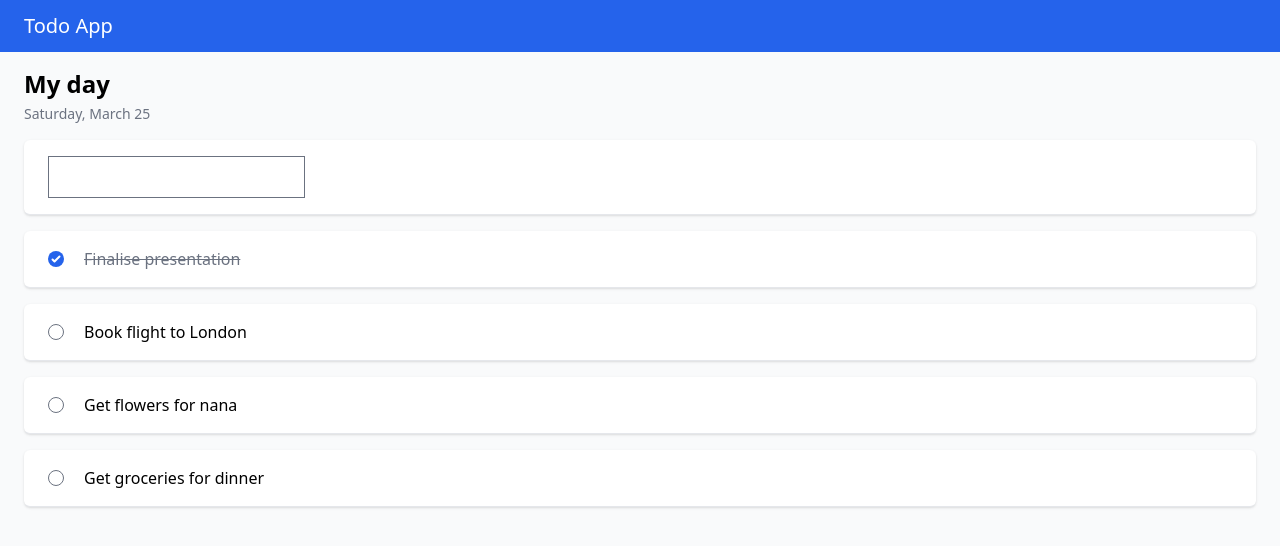
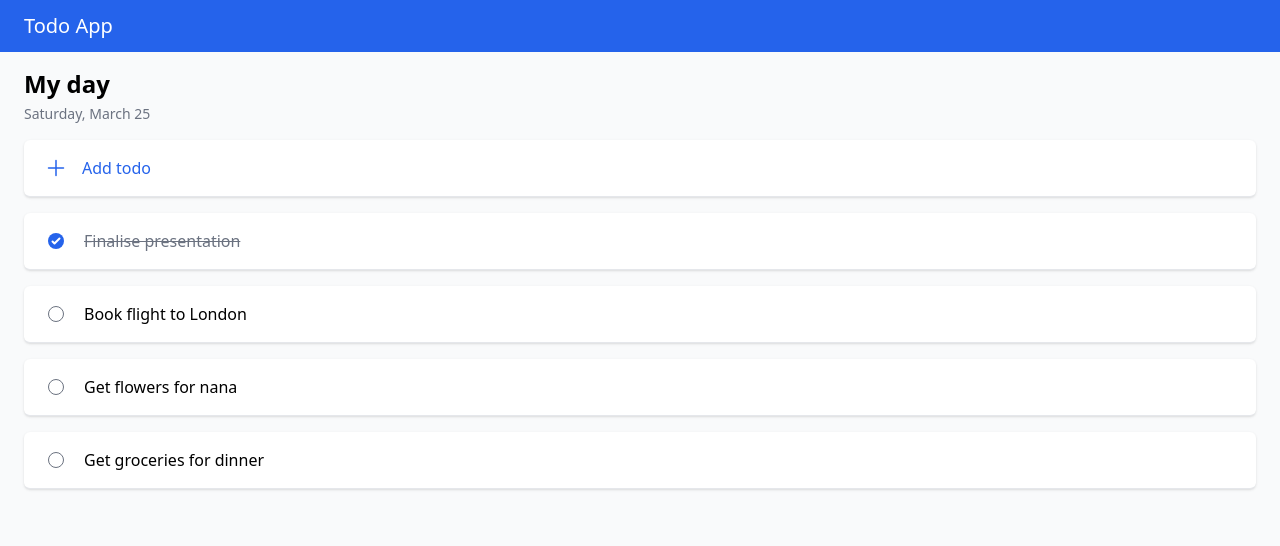
Before and after one commit to rossilor95/todo-app, a React (Vite) app in the folder frontend/: page / in a window 1280 px wide. Shown: the top 546 px of the page. Built offline with nearby package versions, Linux system fonts and the light colour scheme.

Commit message:
feat(frontend): add styling to NewTodoForm

```diff
--- a/frontend/src/components/NewTodoForm.tsx
+++ b/frontend/src/components/NewTodoForm.tsx
@@ -1,4 +1,6 @@
-import { FormEvent, FormEventHandler, useState } from "react";
+import { FormEvent, useState } from "react";
+import { HiPlus } from "react-icons/hi2";
+
 
 interface TodoFormProps {
   handleAddTodo: (text: string) => void;
@@ -17,20 +19,20 @@ export default function TodoForm({ handleAddTodo }: TodoFormProps) {
   };
 
   return (
-    <li className="bg-white border-b border-gray-200 shadow hover:bg-blue-50 sm:rounded-md mb-4">
-      <div className="px-4 py-4 sm:px-6">
-        <div className="flex items-center justify-between">
-          <div className="flex items-center">
+    <li className="bg-white border-b border-gray-200 shadow sm:rounded-md mb-4">
+      <div className="px-4 py-2 sm:px-5 flex items-center">
+        <HiPlus className="h-6 w-6 text-blue-600" />
         <form onSubmit={handleSubmitTodo}>
           <input
+            id="todo"
+            className="border-none flex-grow ml-0.5 placeholder-blue-600 focus:ring-transparent focus:placeholder-black"
             type="text"
             value={todoText}
+            placeholder="Add todo"
             onChange={e => setTodoText(e.target.value)}
           />
         </form>
       </div>
-        </div>
-      </div>
     </li>
   );
 }
```
Lines whose indentation alone changed are shown as unchanged.
